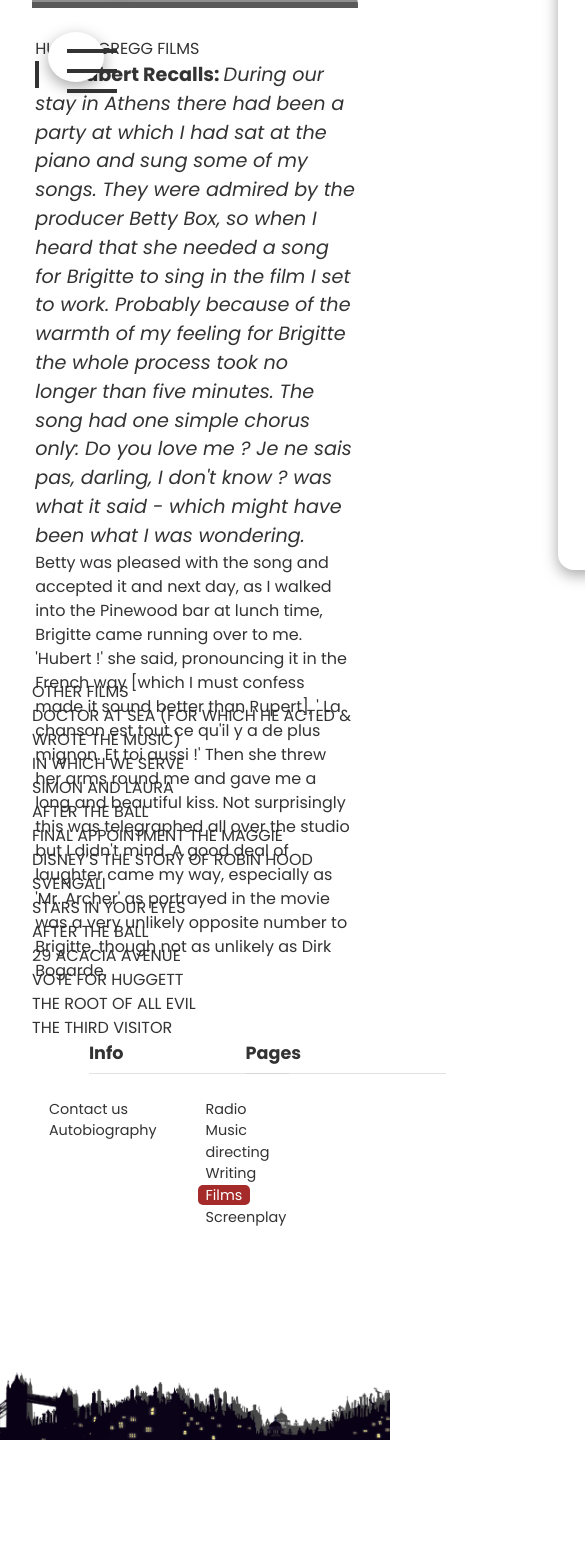
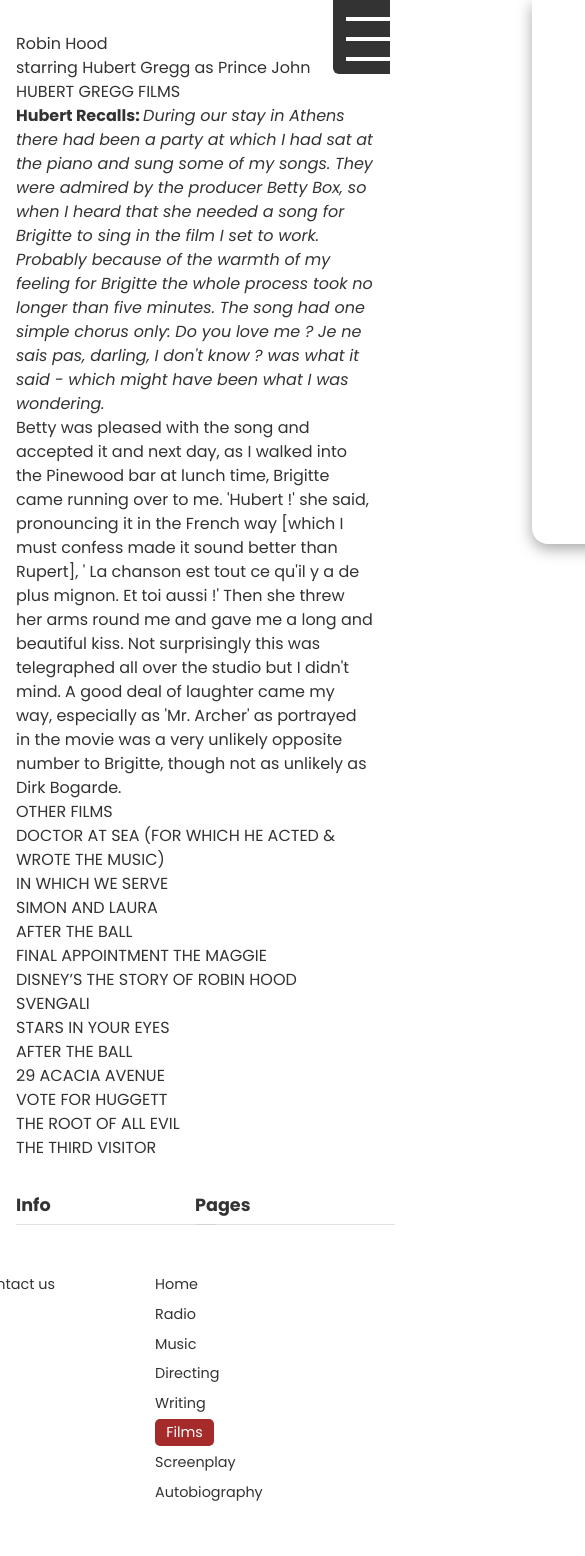
Before and after one commit to robertgregg3/hubertgregg.co.uk, a Next.js app: page /films in a window 390 px wide. Shown: the top 1556 px of the page, 585 px wide, since content can reach past the window. Before the commit the page ends 1440 px from the top, so only its background shows below. Built offline with nearby package versions, Linux system fonts and the light colour scheme; grey boxes are pictures that could not be loaded.

Commit message:
Responsiveness structure - no images

```diff
--- a/Components/Footer.js
+++ b/Components/Footer.js
@@ -1,47 +1,32 @@
 import Link from 'next/link';
 import React from 'react';
-import footerStyles from '../styles/Footer.module.css'
 import { useRouter } from "next/dist/client/router";
+import { siteLinks } from '../data/siteLinks';
+import NavLink from './NavLinks';
+import footerStyles from '../styles/Footer.module.css';
+
 
 const Footer = () => {
     const router = useRouter();
     return (
-        <div className={footerStyles.footer}>
         <div className={footerStyles.footerContainer}>
             <div className={footerStyles.footerLeft}>
                 <span className={footerStyles.footerTitle}>Info</span>
                 <ul>
                     <li>
-                            <Link passHref href={"/contact"}><a className={router.pathname === "/contact" ? "footer-active" : ""}>Contact us</a></Link>
-                        </li>
-                        <li>
-                            <Link passHref href={"/autobiography"}><a className={router.pathname === "/autobiography" ? "footer-active" : ""}>Autobiography</a></Link>
+                        <Link passHref href={"/contact"}><a className={router.pathname === "/contact" ? footerStyles.footer__active : ""}>Contact us</a></Link>
                     </li>
                 </ul>
             </div>
             <div className={footerStyles.footerRight}>
                 <span className={footerStyles.footerTitle}>Pages</span>
                 <ul>
-                    <li>
-                        <Link passHref href={"/radio"}><a className={router.pathname === "/radio" ? "footer-active" : ""}>Radio</a></Link>
+                    {siteLinks.map(link => (
+                        <li key={link.title}>
+                        <NavLink title={link.title} url={link.url}  />
                         </li>
-                    <li>
-                        <Link passHref href={"/music"}><a className={router.pathname === "/music" ? "footer-active" : ""}>Music</a></Link>
-                    </li>
-                    <li>
-                        <Link passHref href={"/directing"}><a className={router.pathname === "/directing" ? "footer-active" : ""}>directing</a></Link>
-                    </li>
-                    <li>
-                        <Link passHref href={"/writing"}><a className={router.pathname === "/writing" ? "footer-active" : ""}>Writing</a></Link>
-                    </li>
-                    <li>
-                        <Link passHref href={"/films"}><a className={router.pathname === "/films" ? "footer-active" : ""}>Films</a></Link>
-                    </li>
-                    <li>
-                        <Link passHref href={"/screenplay"}><a className={router.pathname === "/screenplay" ? "footer-active" : ""}>Screenplay</a></Link>
-                    </li>
+                    ))}
                 </ul>
-                </div>
             </div>
         </div>
     )
--- a/Components/Nav.js
+++ b/Components/Nav.js
@@ -15,7 +15,7 @@ const Nav = () => {
           <span className={`${navStyles.nav__toggle__line} ${open ? navStyles.middle__line : ''}`}></span>
           <span className={`${navStyles.nav__toggle__line} ${open ? navStyles.bottom__line : ''}`}></span>
       </div>
-      <nav className={`${navStyles.nav} ${open ? navStyles.open : ''}`}>
+      <nav className={navStyles.nav}>
 
         <Link passHref href={'/'}>
             <Image
@@ -24,7 +24,7 @@ const Nav = () => {
               height="100"
               alt="Hubert Gregg navigation logo - click to go to home page" />
           </Link>
-        <ul>
+        <ul className={`${open ? navStyles.open : ''}`}>
           {siteLinks.map(link => (
             <li key={link.title}>
               <NavLink title={link.title} url={link.url}  />
--- a/Components/NavLinks.js
+++ b/Components/NavLinks.js
@@ -1,11 +1,12 @@
 import { useRouter } from "next/dist/client/router";
 import Link from "next/link";
+import navStyles from "../styles/Navbar.module.css";
 
 const NavLink = ({ title, url }) => {
     const router = useRouter();
 
     return (
-      <Link passHref href={url}><a className={router.pathname === url ? "active" : ""}>{title}</a></Link>
+      <Link passHref href={url}><a className={router.pathname === url ? navStyles.active : ""}>{title}</a></Link>
     )
 };
 
--- a/Components/Page.js
+++ b/Components/Page.js
@@ -2,6 +2,7 @@ import React from 'react';
 import Nav from './Nav';
 import styles from '../styles/Home.module.css';
 import Footer from './Footer';
+import footerStyles from '../styles/Footer.module.css';
 
 
 const Page = ({ bgImage, heading, subHeading, children}) => {
@@ -23,7 +24,7 @@ const Page = ({ bgImage, heading, subHeading, children}) => {
                 {children}
             </div>
         </main>
-        <footer>
+        <footer className={footerStyles.footer}>
             <Footer />
         </footer>
     </>
--- a/Components/PageSplitImage.js
+++ b/Components/PageSplitImage.js
@@ -2,7 +2,7 @@ import React from 'react';
 import Nav from './Nav';
 import styles from '../styles/Home.module.css';
 import Footer from './Footer';
-
+import footerStyles from '../styles/Footer.module.css';
 
 const PageSplitImage = ({ bgImage, firstItem, heading, subHeading, children}) => {
   return (
@@ -27,7 +27,7 @@ const PageSplitImage = ({ bgImage, firstItem, heading, subHeading, children}) =>
                 {children}
             </div>
         </main>
-        <footer>
+        <footer className={footerStyles.footer}>
             <Footer />
         </footer>
     </>
--- a/styles/Footer.module.css
+++ b/styles/Footer.module.css
@@ -3,11 +3,8 @@
     background-size: contain;
     background-repeat: repeat-x;
     background-position: bottom center;
-    height: 400px;
-    width: 100%;
-    display: flex;
-    flex-direction: row;
-    justify-content: center;
+    padding: 1rem;
+    width: 100vw;
 }
 
 .footer ul {
@@ -18,8 +15,10 @@
 .footerContainer {
     width: 100%;
     max-width: 1200px;
-    display: flex;
-    justify-content: space-evenly;
+    margin: auto;
+    margin: auto;
+    display: grid;
+    grid-template-columns: 1fr 1fr;
 }
 
 .footerTitle {
@@ -39,7 +38,32 @@
     left: 0;
 }
 
-.footer li {
+.footer ul {
     font-size: 0.9rem;
     margin-left: -2.5rem;
+    display: grid;
+    grid-template-columns: 1fr 1fr;
+    grid-gap: 0.5rem;
 }
+
+.footer__active {
+    background-color: brown;
+    color: #ffffff;
+    padding: 0rem 0.5rem;
+    margin: 0 -0.1rem 0 -0.5rem;
+    border-radius: 5px;
+}
+
+.footerLeft,
+.footerRight {
+    display: grid;
+    grid-gap:
+        1rem;
+    align-content: flex-start;
+}
+
+@media(max-width: 500px) {
+    .footer ul {
+        grid-template-columns: 1fr;
+    }
+}
--- a/styles/Home.module.css
+++ b/styles/Home.module.css
@@ -1,181 +1,181 @@
 .home__hero {
-  display: flex;
+  /* display: flex;
   flex-wrap: nowrap;
   width: 100vw;
-  height: 100vh;
+  height: 100vh; */
 }
 
 .hero__container {
-  display: grid;
+  /* display: grid;
   grid-template-columns: 1.5fr 1fr;
   grid-gap: 2rem;
   position: relative;
-  padding: 0 2.2rem;
+  padding: 0 2.2rem; */
 }
 
 .heroSplitImage {
-  margin: -0.2rem;
-  position: relative;
+  /* margin: -0.2rem;
+  position: relative; */
 }
 
 .home__heroLeft {
-  background: url("/hubert-gregg.jpeg");
+  /* background: url("/hubert-gregg.jpeg");
   background-repeat: no-repeat;
   background-size: cover;
   width: 41%;
   background-position: 0 0;
-  margin: -0.2rem;
+  margin: -0.2rem; */
 }
 
 .page__quote {
-  font-size: 1.2rem;
-  position: relative;
+  /* font-size: 1.2rem;
+  position: relative; */
 }
 
 .page__quote::before {
-  content: '';
+  /* content: '';
   border-left: 4px solid #333333;
   margin-right: 2rem;
   transform: rotate(3deg);
-  width: 100px;
+  width: 100px; */
 }
 
 .home {
-  background: url("/hubert-gregg.jpeg");
+  /* background: url("/hubert-gregg.jpeg");
   background-repeat: no-repeat;
   background-size: cover;
-  background-position: center center;
+  background-position: center center; */
 }
 
 .radio {
-  background: url("/hubert-gregg-thanks-for-he-memory-bbc-radio-2.jpg");
+  /* background: url("/hubert-gregg-thanks-for-he-memory-bbc-radio-2.jpg");
+  background-repeat: no-repeat;
+  background-size: cover;
+  background-position: top center; */
+}
+
+.screenplay {
+  /* background: url("/three-men-in-a-boat-jerome-k-jerome-read-by-hubert-gregg.jpg");
+  background-repeat: no-repeat;
+  background-size: cover;
+  background-position: top center; */
+}
+
+.autobiography {
+  /* background: url("/maybe-its-because-hubert-gregg.jpg");
+  background-repeat: no-repeat;
+  background-size: cover;
+  background-position: top center; */
+}
+
+.music {
+  /* background: url("/maybe-its-because-im-a-londoner-hubert-gregg-and-jack-warner.jpg");
   background-repeat: no-repeat;
   background-size: cover;
   background-position: top center;
-}
-
-.screenplay {
-  background: url("/three-men-in-a-boat-jerome-k-jerome-read-by-hubert-gregg.jpg");
-  background-repeat: no-repeat;
-  background-size: cover;
-  background-position: top center;
-}
-
-.autobiography {
-  background: url("/maybe-its-because-hubert-gregg.jpg");
-  background-repeat: no-repeat;
-  background-size: cover;
-  background-position: top center;
-}
-
-.music {
-  background: url("/maybe-its-because-im-a-londoner-hubert-gregg-and-jack-warner.jpg");
-  background-repeat: no-repeat;
-  background-size: cover;
-  background-position: top center;
-  position: relative;
+  position: relative; */
 }
 
 .music::after {
-  content: 'Hubert Gregg at the piano with Jack Warner';
+  /* content: 'Hubert Gregg at the piano with Jack Warner';
   position: absolute;
   bottom: -25px;
   font-size: 11px;
-  transform: skewX(-10deg);
+  transform: skewX(-10deg); */
 }
 
 
 .writing {
-  background: url("/agatha-christie-book.jpg");
+  /* background: url("/agatha-christie-book.jpg");
   background-repeat: no-repeat;
   background-size: cover;
-  background-position: top center;
+  background-position: top center; */
 }
 
 .movies {
-  background: url("/films-hubert-gregg-as-prince-john.jpg");
+  /* background: url("/films-hubert-gregg-as-prince-john.jpg");
   background-repeat: no-repeat;
   background-size: cover;
-  background-position: center center;
+  background-position: center center; */
 }
 
 .directing {
-  background: url("/letter.jpg");
+  /* background: url("/letter.jpg");
   background-repeat: no-repeat;
   background-size: cover;
-  background-position: center center;
+  background-position: center center; */
 }
 
 .directing::after {
-  content: 'Letter to Hubert Gregg from Christie';
+  /* content: 'Letter to Hubert Gregg from Christie';
   position: absolute;
   bottom: -25px;
   font-size: 11px;
-  transform: skewX(-10deg);
+  transform: skewX(-10deg); */
 }
 
 .contact-form {
-  display: flex;
+  /* display: flex;
   place-content: center;
-  padding: 3rem;
+  padding: 3rem; */
 }
 
 .hero {
-  margin: -0.2rem;
+  /* margin: -0.2rem;
   height: 50vh;
   min-height: 550px;
   display: flex;
   flex-direction: column;
   justify-content: flex-end;
-  position: relative;
+  position: relative; */
 }
 
 .hero__heading {
-  background-color: #00000070;
+  /* background-color: #00000070;
   padding: 3rem 4rem 1rem 3rem;
   border-radius: 0 100% 0 0;
   display: grid;
   grid-template-columns: 1fr;
   position: absolute;
-  bottom: 0;
+  bottom: 0; */
 }
 
 .page__heading,
 .page__subHeading {
-  text-shadow: 2px 3px 10px #000000;
+  /* text-shadow: 2px 3px 10px #000000;
   color: #ffffff;
-  width: 80%;
+  width: 80%; */
 }
 
 .main__content {
-  padding: 2rem;
+  /* padding: 2rem; */
 }
 
 @media (max-width: 1300px) {
-  .home__heroLeft {
+  /* .home__heroLeft {
     width: 60%;
-  }
+  } */
 }
 
 @media (max-width: 1100px) {
-  .home__heroLeft {
+  /* .home__heroLeft {
     width: 70%;
-  }
+  } */
 }
 
 .home__heroRight {
-  display: flex;
+  /* display: flex;
   justify-content: center;
   align-items: center;
   flex-direction: row;
   width: 50%;
   height: 70vh;
   flex-wrap: wrap;
-  padding: 4rem;
+  padding: 4rem; */
 }
 
 @media (max-width: 1000px) {
-  .home__heroLeft {
+  /* .home__heroLeft {
     background-size: cover;
     background-position: center center;
   }
@@ -184,11 +184,11 @@
     overflow: scroll;
     width: 100vw;
     height: 60vh;
-  }
+  } */
 }
 
 @media (max-width: 1000px) {
-  .hero__container {
+  /* .hero__container {
     display: grid;
     grid-template-columns: 1fr;
     height: 80vh;
@@ -198,12 +198,12 @@
   .main__content {
     padding: 0 2rem;
     margin-top: 0rem;
-  }
+  } */
 }
 
 
 @media (max-width: 700px) {
-  .home__hero {
+  /* .home__hero {
     width: 100vw;
   }
 
@@ -229,5 +229,5 @@
 }
 
 .home_message_title {
-  font-size: 2rem;
+  font-size: 2rem;*/
 }
--- a/styles/Navbar.module.css
+++ b/styles/Navbar.module.css
@@ -1,16 +1,17 @@
 .nav {
-    display: flex;
-    justify-content: space-between;
+    display: grid;
+    grid-template-columns: 100px 1fr;
+    padding: 1rem 2rem;
+    grid-gap: 2rem;
     align-items: center;
-    height: 120px;
-    font-size: 1.3rem;
-    box-shadow: 1px 1px 14px 1px #cccccc70;
-    padding: 1rem 2rem;
+    max-width: 1200px;
 }
 
 .nav ul {
     display: flex;
-    flex-direction: row;
+    display: -moz-flex;
+    display: -webkit-flex;
+    display: -ms-flex;
     gap: 2rem;
     list-style: none;
 }
@@ -19,21 +20,61 @@
     cursor: pointer;
 }
 
+.active {
+    background-color: brown;
+    color: #ffffff;
+    padding: 0.2rem 0.7rem;
+    border-radius: 5px;
+}
+
+
+@media(max-width:1100px) {
+    .nav {
+        grid-template-columns: 1fr;
+        grid-gap: 0;
+    }
+
+    .nav img {
+        display: none !important;
+    }
+}
+
+@media(max-width:1000px) {
+    .open {
+        right: 0% !important;
+        transition: right 1s ease;
+        -webkit-transition: right 0.5s ease;
+    }
+
+    .nav ul {
+        display: grid;
+        position: absolute;
+        right: -100%;
+        top: 0;
+        margin-block-start: auto;
+        background-color: #ffffff;
+        padding: 4rem 4rem 4rem;
+        border-radius: 0 0 0 1rem;
+        transition: right 1s ease;
+        -webkit-transition: right 0.5s ease;
+        box-shadow: rgba(0, 0, 0, 0.35) 0px 5px 15px;
+    }
+
     .nav__toggle {
-    width: 56px;
-    height: 50px;
-    position: fixed;
-    left: 3rem;
-    top: 2rem;
+        width: 57px;
+        height: 74px;
+        position: absolute;
+        right: 0rem;
+        top: 0rem;
         cursor: pointer;
-    z-index: 100;
-    opacity: 0;
-    display: none;
-    border-radius: 50%;
+        z-index: 1002;
+        background: #333;
+        padding: 0.5rem 0.5rem 0rem 0.6rem;
+        border-radius: 0 0 0 6px;
     }
 
     .nav__toggle>* {
-    border-bottom: 4px solid #333333;
+        border-bottom: 4px solid #ffffff;
         position: absolute;
         width: 50px;
         padding-top: 17px;
@@ -53,12 +94,10 @@
         top: 40px;
     }
 
-
-
     .top__line {
         transform: rotate(-225deg);
-    top: 37px !important;
-    left: 22px;
+        top: 36px !important;
+        left: 17px;
     }
 
     .middle__line {
@@ -67,47 +106,7 @@
 
     .bottom__line {
         transform: rotate(45deg);
-    top: 25px !important;
-    left: 21px;
-}
-
-@media(max-width:1100px) {
-    .nav img {
-        display: none !important;
+        top: 24px !important;
+        left: 16px;
     }
 }
-
-@media(max-width:1000px) {
-    .nav {
-        position: absolute;
-        transition: right 1s ease;
-        right: -200px;
-        box-shadow: none;
-    }
-
-    .nav ul {
-        display: grid;
-        position: absolute;
-        top: -2rem;
-        z-index: 10;
-        background-color: #fff;
-        padding: 4rem 4rem 4rem;
-        border-radius: 0 0 0 1rem;
-        transition: right 1s ease;
-        box-shadow: rgba(0, 0, 0, 0.35) 0px 5px 15px;
-    }
-
-    .open {
-        right: 250px !important;
-        transition: right 1s ease;
-    }
-
-    .nav__toggle {
-        opacity: 1;
-        display: block;
-        background-color: #fff;
-        padding: 1rem 1rem 1rem;
-        box-shadow: rgba(0, 0, 0, 0.35) 0px 5px 15px;
-    }
-
-}
--- a/styles/globals.css
+++ b/styles/globals.css
@@ -16,34 +16,36 @@ a {
 }
 
 #__next {
-  display: flex;
-  flex-direction: column;
   height: 100%;
   min-height: 100vh;
+  width: 100%;
+  display: grid;
+  grid-template-rows: 1fr 450px;
+}
+
+header {
+  width: 100%;
+  display: grid;
+  justify-content: center;
+  box-shadow: 1px 1px 14px 1px #cccccc70;
+  position: fixed;
+  background: #ffffff;
 }
 
 main {
   margin: auto;
-  width: 100%;
   max-width: 1200px;
-  display: flex;
-  flex-direction: column;
-  margin-top: 5px;
+  display: grid;
+  margin-top: 150px;
+  padding: 1rem;
 }
 
-.active {
-  background-color: brown;
-  color: #ffffff;
-  padding: 0.2rem 0.7rem;
-  /* margin: 0 -0.2rem 0 -0.7rem; */
-  border-radius: 5px;
+@media(max-width: 1000px) {
+  main {
+    margin-top: 1rem;
+  }
+
+  header {
+    box-shadow: none;
+  }
 }
-
-.footer-active {
-  background-color: brown;
-  color: #ffffff;
-  padding: 0rem 0.5rem;
-  margin: 0 -0.1rem 0 -0.5rem;
-  border-radius: 5px;
-  ;
-}
```
Lines whose indentation alone changed are shown as unchanged.
